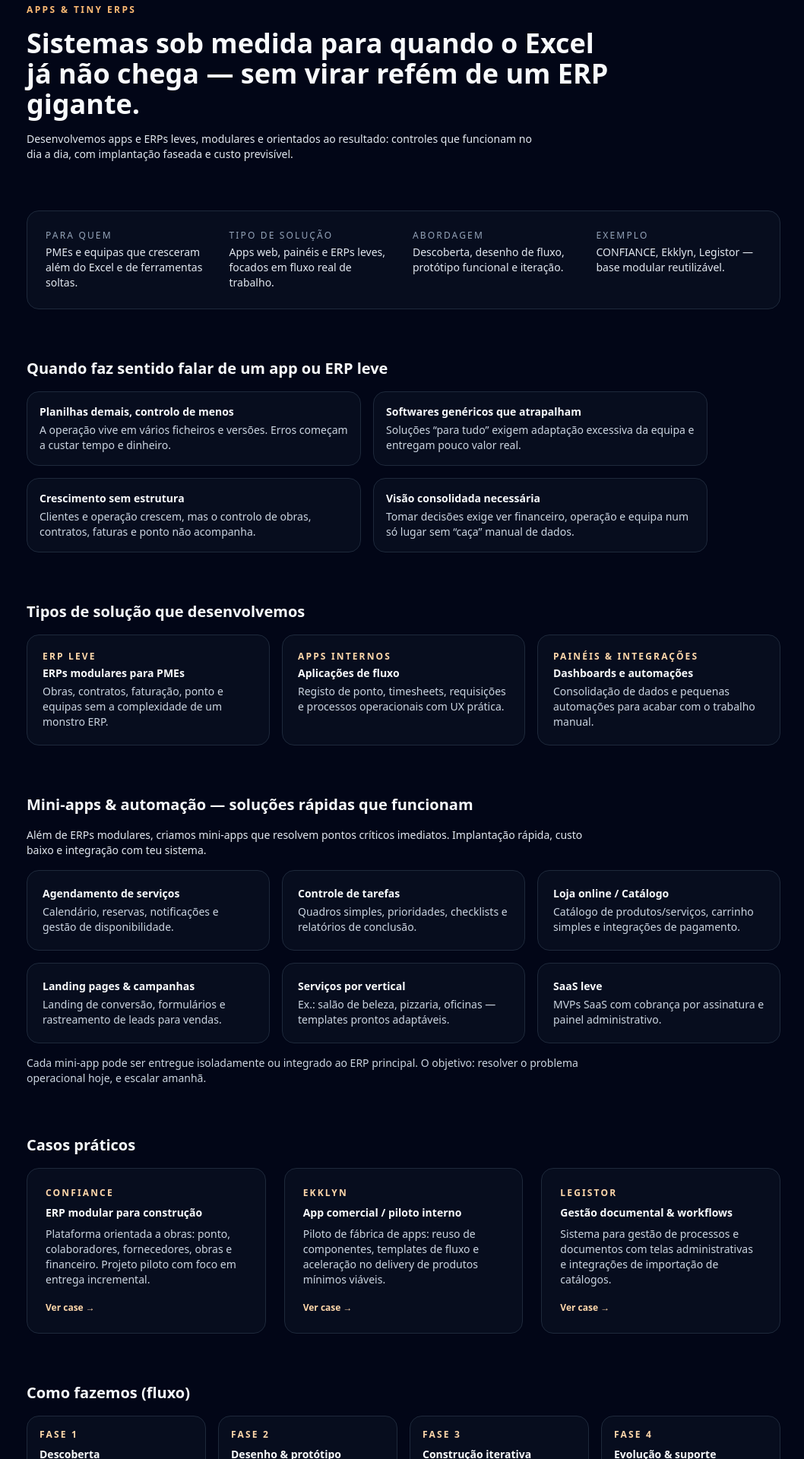
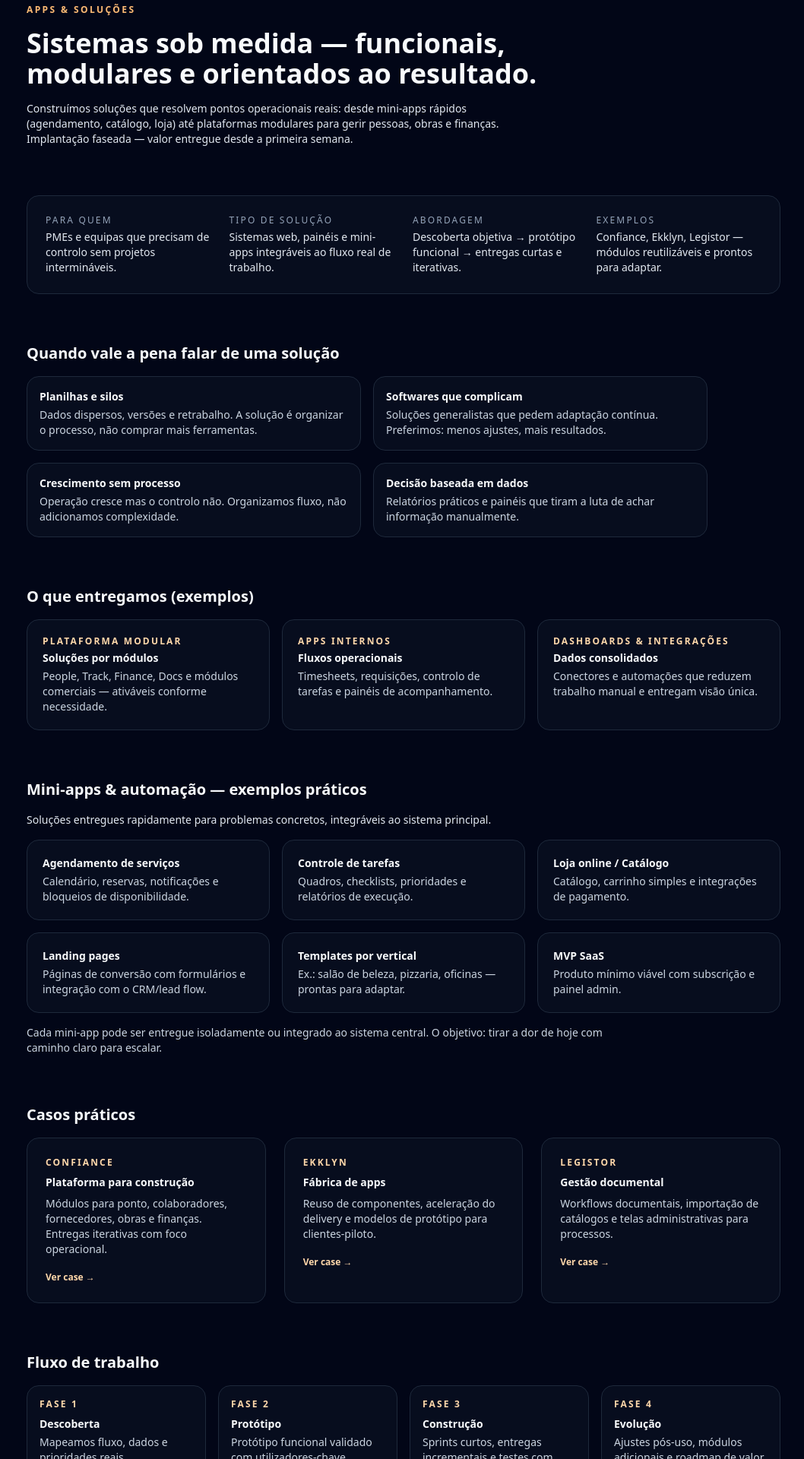
Before and after one commit to libertrendz/libertrendz-site, a Next.js app: page /apps in a window 1280 px wide. Shown: the part 140-2060 px from the top of the page at 76% size, without its empty margins (109-1167 px from the left). Built offline with nearby package versions, Linux system fonts and the light colour scheme.

Commit message:
Atualizar o page.tsx

```diff
--- a/app/apps/page.tsx
+++ b/app/apps/page.tsx
@@ -7,14 +7,14 @@ export default function AppsPage(): JSX.Element {
         {/* HERO */}
         <div className="max-w-3xl space-y-4">
           <p className="text-xs font-semibold uppercase tracking-[0.2em] text-accent-400">
-            Apps & Tiny ERPs
+            Apps & Soluções
           </p>
           <h1 className="text-3xl font-bold leading-tight md:text-4xl">
-            Sistemas sob medida para quando o Excel já não chega — sem virar refém de um ERP gigante.
+            Sistemas sob medida — funcionais, modulares e orientados ao resultado.
           </h1>
           <p className="text-sm text-slate-200 max-w-2xl">
-            Desenvolvemos apps e ERPs leves, modulares e orientados ao resultado: controles que funcionam no dia a dia, com
-            implantação faseada e custo previsível.
+            Construímos soluções que resolvem pontos operacionais reais: desde mini-apps rápidos (agendamento, catálogo, loja)
+            até plataformas modulares para gerir pessoas, obras e finanças. Implantação faseada — valor entregue desde a primeira semana.
           </p>
         </div>
 
@@ -22,108 +22,110 @@ export default function AppsPage(): JSX.Element {
         <div className="grid gap-6 rounded-2xl border border-slate-800 bg-slate-900/40 p-6 md:grid-cols-4">
           <div>
             <p className="text-xs uppercase tracking-[0.18em] text-slate-400">Para quem</p>
-            <p className="mt-1 text-sm text-slate-200">PMEs e equipas que cresceram além do Excel e de ferramentas soltas.</p>
+            <p className="mt-1 text-sm text-slate-200">PMEs e equipas que precisam de controlo sem projetos intermináveis.</p>
           </div>
           <div>
             <p className="text-xs uppercase tracking-[0.18em] text-slate-400">Tipo de solução</p>
-            <p className="mt-1 text-sm text-slate-200">Apps web, painéis e ERPs leves, focados em fluxo real de trabalho.</p>
+            <p className="mt-1 text-sm text-slate-200">Sistemas web, painéis e mini-apps integráveis ao fluxo real de trabalho.</p>
           </div>
           <div>
             <p className="text-xs uppercase tracking-[0.18em] text-slate-400">Abordagem</p>
-            <p className="mt-1 text-sm text-slate-200">Descoberta, desenho de fluxo, protótipo funcional e iteração.</p>
+            <p className="mt-1 text-sm text-slate-200">Descoberta objetiva → protótipo funcional → entregas curtas e iterativas.</p>
           </div>
           <div>
-            <p className="text-xs uppercase tracking-[0.18em] text-slate-400">Exemplo</p>
-            <p className="mt-1 text-sm text-slate-200">CONFIANCE, Ekklyn, Legistor — base modular reutilizável.</p>
+            <p className="text-xs uppercase tracking-[0.18em] text-slate-400">Exemplos</p>
+            <p className="mt-1 text-sm text-slate-200">Confiance, Ekklyn, Legistor — módulos reutilizáveis e prontos para adaptar.</p>
           </div>
         </div>
 
         {/* QUANDO FAZ SENTIDO */}
         <div className="space-y-4">
-          <h2 className="text-xl font-semibold text-slate-50">Quando faz sentido falar de um app ou ERP leve</h2>
+          <h2 className="text-xl font-semibold text-slate-50">Quando vale a pena falar de uma solução</h2>
           <div className="grid gap-4 md:grid-cols-2 max-w-4xl">
             <div className="rounded-2xl border border-slate-800 bg-slate-900/40 p-4 text-sm text-slate-200">
-              <p className="mb-1 font-semibold text-slate-50">Planilhas demais, controlo de menos</p>
-              <p className="text-slate-300">A operação vive em vários ficheiros e versões. Erros começam a custar tempo e dinheiro.</p>
+              <p className="mb-1 font-semibold text-slate-50">Planilhas e silos</p>
+              <p className="text-slate-300">Dados dispersos, versões e retrabalho. A solução é organizar o processo, não comprar mais ferramentas.</p>
             </div>
             <div className="rounded-2xl border border-slate-800 bg-slate-900/40 p-4 text-sm text-slate-200">
-              <p className="mb-1 font-semibold text-slate-50">Softwares genéricos que atrapalham</p>
-              <p className="text-slate-300">Soluções “para tudo” exigem adaptação excessiva da equipa e entregam pouco valor real.</p>
+              <p className="mb-1 font-semibold text-slate-50">Softwares que complicam</p>
+              <p className="text-slate-300">Soluções generalistas que pedem adaptação contínua. Preferimos: menos ajustes, mais resultados.</p>
             </div>
             <div className="rounded-2xl border border-slate-800 bg-slate-900/40 p-4 text-sm text-slate-200">
-              <p className="mb-1 font-semibold text-slate-50">Crescimento sem estrutura</p>
-              <p className="text-slate-300">Clientes e operação crescem, mas o controlo de obras, contratos, faturas e ponto não acompanha.</p>
+              <p className="mb-1 font-semibold text-slate-50">Crescimento sem processo</p>
+              <p className="text-slate-300">Operação cresce mas o controlo não. Organizamos fluxo, não adicionamos complexidade.</p>
             </div>
             <div className="rounded-2xl border border-slate-800 bg-slate-900/40 p-4 text-sm text-slate-200">
-              <p className="mb-1 font-semibold text-slate-50">Visão consolidada necessária</p>
-              <p className="text-slate-300">Tomar decisões exige ver financeiro, operação e equipa num só lugar sem “caça” manual de dados.</p>
+              <p className="mb-1 font-semibold text-slate-50">Decisão baseada em dados</p>
+              <p className="text-slate-300">Relatórios práticos e painéis que tiram a luta de achar informação manualmente.</p>
             </div>
           </div>
         </div>
 
         {/* TIPOS DE SOLUÇÃO */}
         <div className="space-y-4">
-          <h2 className="text-xl font-semibold text-slate-50">Tipos de solução que desenvolvemos</h2>
+          <h2 className="text-xl font-semibold text-slate-50">O que entregamos (exemplos)</h2>
           <div className="grid gap-4 md:grid-cols-3">
             <div className="rounded-2xl border border-slate-800 bg-slate-900/40 p-5 text-sm text-slate-200">
-              <p className="mb-1 text-xs font-semibold uppercase tracking-[0.18em] text-accent-300">ERP leve</p>
-              <p className="font-semibold text-slate-50">ERPs modulares para PMEs</p>
-              <p className="mt-1 text-slate-300">Obras, contratos, faturação, ponto e equipas sem a complexidade de um monstro ERP.</p>
+              <p className="mb-1 text-xs font-semibold uppercase tracking-[0.18em] text-accent-300">Plataforma modular</p>
+              <p className="font-semibold text-slate-50">Soluções por módulos</p>
+              <p className="mt-1 text-slate-300">People, Track, Finance, Docs e módulos comerciais — ativáveis conforme necessidade.</p>
             </div>
+
             <div className="rounded-2xl border border-slate-800 bg-slate-900/40 p-5 text-sm text-slate-200">
               <p className="mb-1 text-xs font-semibold uppercase tracking-[0.18em] text-accent-300">Apps internos</p>
-              <p className="font-semibold text-slate-50">Aplicações de fluxo</p>
-              <p className="mt-1 text-slate-300">Registo de ponto, timesheets, requisições e processos operacionais com UX prática.</p>
+              <p className="font-semibold text-slate-50">Fluxos operacionais</p>
+              <p className="mt-1 text-slate-300">Timesheets, requisições, controlo de tarefas e painéis de acompanhamento.</p>
             </div>
+
             <div className="rounded-2xl border border-slate-800 bg-slate-900/40 p-5 text-sm text-slate-200">
-              <p className="mb-1 text-xs font-semibold uppercase tracking-[0.18em] text-accent-300">Painéis & integrações</p>
-              <p className="font-semibold text-slate-50">Dashboards e automações</p>
-              <p className="mt-1 text-slate-300">Consolidação de dados e pequenas automações para acabar com o trabalho manual.</p>
+              <p className="mb-1 text-xs font-semibold uppercase tracking-[0.18em] text-accent-300">Dashboards & integrações</p>
+              <p className="font-semibold text-slate-50">Dados consolidados</p>
+              <p className="mt-1 text-slate-300">Conectores e automações que reduzem trabalho manual e entregam visão única.</p>
             </div>
           </div>
         </div>
 
         {/* MINI-APPS & AUTOMAÇÃO */}
         <div className="space-y-4">
-          <h2 className="text-xl font-semibold text-slate-50">Mini-apps & automação — soluções rápidas que funcionam</h2>
+          <h2 className="text-xl font-semibold text-slate-50">Mini-apps & automação — exemplos práticos</h2>
           <p className="text-sm text-slate-200 max-w-3xl">
-            Além de ERPs modulares, criamos mini-apps que resolvem pontos críticos imediatos. Implantação rápida, custo baixo e integração com teu sistema.
+            Soluções entregues rapidamente para problemas concretos, integráveis ao sistema principal.
           </p>
 
           <div className="grid gap-4 md:grid-cols-3">
             <div className="rounded-2xl border border-slate-800 bg-slate-900/40 p-5 text-sm text-slate-200">
               <p className="font-semibold text-slate-50">Agendamento de serviços</p>
-              <p className="text-slate-300 mt-1">Calendário, reservas, notificações e gestão de disponibilidade.</p>
+              <p className="text-slate-300 mt-1">Calendário, reservas, notificações e bloqueios de disponibilidade.</p>
             </div>
 
             <div className="rounded-2xl border border-slate-800 bg-slate-900/40 p-5 text-sm text-slate-200">
               <p className="font-semibold text-slate-50">Controle de tarefas</p>
-              <p className="text-slate-300 mt-1">Quadros simples, prioridades, checklists e relatórios de conclusão.</p>
+              <p className="text-slate-300 mt-1">Quadros, checklists, prioridades e relatórios de execução.</p>
             </div>
 
             <div className="rounded-2xl border border-slate-800 bg-slate-900/40 p-5 text-sm text-slate-200">
               <p className="font-semibold text-slate-50">Loja online / Catálogo</p>
-              <p className="text-slate-300 mt-1">Catálogo de produtos/serviços, carrinho simples e integrações de pagamento.</p>
+              <p className="text-slate-300 mt-1">Catálogo, carrinho simples e integrações de pagamento.</p>
             </div>
 
             <div className="rounded-2xl border border-slate-800 bg-slate-900/40 p-5 text-sm text-slate-200">
-              <p className="font-semibold text-slate-50">Landing pages & campanhas</p>
-              <p className="text-slate-300 mt-1">Landing de conversão, formulários e rastreamento de leads para vendas.</p>
+              <p className="font-semibold text-slate-50">Landing pages</p>
+              <p className="text-slate-300 mt-1">Páginas de conversão com formulários e integração com o CRM/lead flow.</p>
             </div>
 
             <div className="rounded-2xl border border-slate-800 bg-slate-900/40 p-5 text-sm text-slate-200">
-              <p className="font-semibold text-slate-50">Serviços por vertical</p>
-              <p className="text-slate-300 mt-1">Ex.: salão de beleza, pizzaria, oficinas — templates prontos adaptáveis.</p>
+              <p className="font-semibold text-slate-50">Templates por vertical</p>
+              <p className="text-slate-300 mt-1">Ex.: salão de beleza, pizzaria, oficinas — prontas para adaptar.</p>
             </div>
 
             <div className="rounded-2xl border border-slate-800 bg-slate-900/40 p-5 text-sm text-slate-200">
-              <p className="font-semibold text-slate-50">SaaS leve</p>
-              <p className="text-slate-300 mt-1">MVPs SaaS com cobrança por assinatura e painel administrativo.</p>
+              <p className="font-semibold text-slate-50">MVP SaaS</p>
+              <p className="text-slate-300 mt-1">Produto mínimo viável com subscrição e painel admin.</p>
             </div>
           </div>
 
           <p className="mt-3 text-sm text-slate-300 max-w-3xl">
-            Cada mini-app pode ser entregue isoladamente ou integrado ao ERP principal. O objetivo: resolver o problema operacional hoje, e escalar amanhã.
+            Cada mini-app pode ser entregue isoladamente ou integrado ao sistema central. O objetivo: tirar a dor de hoje com caminho claro para escalar.
           </p>
         </div>
 
@@ -132,36 +134,33 @@ export default function AppsPage(): JSX.Element {
           <h2 className="text-xl font-semibold text-slate-50">Casos práticos</h2>
 
           <div className="grid gap-6 md:grid-cols-3">
-            {/* CONFIANCE */}
             <article className="rounded-2xl border border-slate-800 bg-slate-900/40 p-6 text-sm text-slate-200">
               <p className="text-xs font-semibold uppercase tracking-[0.18em] text-accent-300">CONFIANCE</p>
-              <h3 className="mt-2 font-semibold text-slate-50">ERP modular para construção</h3>
+              <h3 className="mt-2 font-semibold text-slate-50">Plataforma para construção</h3>
               <p className="mt-2 text-slate-300">
-                Plataforma orientada a obras: ponto, colaboradores, fornecedores, obras e financeiro. Projeto piloto com foco em entrega incremental.
+                Módulos para ponto, colaboradores, fornecedores, obras e finanças. Entregas iterativas com foco operacional.
               </p>
               <div className="mt-4">
                 <a href="/cases#confiance" className="text-xs font-semibold text-accent-300 hover:underline">Ver case →</a>
               </div>
             </article>
 
-            {/* EKKLYN */}
             <article className="rounded-2xl border border-slate-800 bg-slate-900/40 p-6 text-sm text-slate-200">
               <p className="text-xs font-semibold uppercase tracking-[0.18em] text-accent-300">Ekklyn</p>
-              <h3 className="mt-2 font-semibold text-slate-50">App comercial / piloto interno</h3>
+              <h3 className="mt-2 font-semibold text-slate-50">Fábrica de apps</h3>
               <p className="mt-2 text-slate-300">
-                Piloto de fábrica de apps: reuso de componentes, templates de fluxo e aceleração no delivery de produtos mínimos viáveis.
+                Reuso de componentes, aceleração do delivery e modelos de protótipo para clientes-piloto.
               </p>
               <div className="mt-4">
                 <a href="/cases#ekklyn" className="text-xs font-semibold text-accent-300 hover:underline">Ver case →</a>
               </div>
             </article>
 
-            {/* LEGISTOR */}
             <article className="rounded-2xl border border-slate-800 bg-slate-900/40 p-6 text-sm text-slate-200">
               <p className="text-xs font-semibold uppercase tracking-[0.18em] text-accent-300">Legistor</p>
-              <h3 className="mt-2 font-semibold text-slate-50">Gestão documental & workflows</h3>
+              <h3 className="mt-2 font-semibold text-slate-50">Gestão documental</h3>
               <p className="mt-2 text-slate-300">
-                Sistema para gestão de processos e documentos com telas administrativas e integrações de importação de catálogos.
+                Workflows documentais, importação de catálogos e telas administrativas para processos.
               </p>
               <div className="mt-4">
                 <a href="/cases#legistor" className="text-xs font-semibold text-accent-300 hover:underline">Ver case →</a>
@@ -172,7 +171,7 @@ export default function AppsPage(): JSX.Element {
 
         {/* COMO TRABALHAMOS */}
         <div className="space-y-4">
-          <h2 className="text-xl font-semibold text-slate-50">Como fazemos (fluxo)</h2>
+          <h2 className="text-xl font-semibold text-slate-50">Fluxo de trabalho</h2>
           <div className="grid gap-4 md:grid-cols-4">
             <div className="rounded-2xl border border-slate-800 bg-slate-900/40 p-4 text-sm text-slate-200">
               <p className="text-xs font-semibold uppercase tracking-[0.18em] text-accent-300">Fase 1</p>
@@ -181,17 +180,17 @@ export default function AppsPage(): JSX.Element {
             </div>
             <div className="rounded-2xl border border-slate-800 bg-slate-900/40 p-4 text-sm text-slate-200">
               <p className="text-xs font-semibold uppercase tracking-[0.18em] text-accent-300">Fase 2</p>
-              <p className="mt-2 font-semibold text-slate-50">Desenho & protótipo</p>
+              <p className="mt-2 font-semibold text-slate-50">Protótipo</p>
               <p className="mt-1 text-slate-300">Protótipo funcional validado com utilizadores-chave.</p>
             </div>
             <div className="rounded-2xl border border-slate-800 bg-slate-900/40 p-4 text-sm text-slate-200">
               <p className="text-xs font-semibold uppercase tracking-[0.18em] text-accent-300">Fase 3</p>
-              <p className="mt-2 font-semibold text-slate-50">Construção iterativa</p>
-              <p className="mt-1 text-slate-300">Sprints curtos, entregas incrementais e testes de uso.</p>
+              <p className="mt-2 font-semibold text-slate-50">Construção</p>
+              <p className="mt-1 text-slate-300">Sprints curtos, entregas incrementais e testes com utilizadores reais.</p>
             </div>
             <div className="rounded-2xl border border-slate-800 bg-slate-900/40 p-4 text-sm text-slate-200">
               <p className="text-xs font-semibold uppercase tracking-[0.18em] text-accent-300">Fase 4</p>
-              <p className="mt-2 font-semibold text-slate-50">Evolução & suporte</p>
+              <p className="mt-2 font-semibold text-slate-50">Evolução</p>
               <p className="mt-1 text-slate-300">Ajustes pós-uso, módulos adicionais e roadmap de valor.</p>
             </div>
           </div>
@@ -199,15 +198,15 @@ export default function AppsPage(): JSX.Element {
 
         {/* CTA FINAL */}
         <div className="pt-10 border-t border-slate-800 text-center space-y-4">
-          <h2 className="text-2xl font-semibold text-slate-50">Quer discutir um app ou ERP leve para a tua empresa?</h2>
+          <h2 className="text-2xl font-semibold text-slate-50">Quer discutir uma solução para a tua empresa?</h2>
           <p className="max-w-xl mx-auto text-sm text-slate-200">
-            Se a tua PME já passou do ponto de se apoiar só em planilhas e ferramentas soltas, podemos conversar sobre uma solução à medida, com escopo claro e foco em resultado real.
+            Trabalhamos com objetivos claros: resolver uma dor real, entregar valor e garantir caminho para escalar.
           </p>
           <a
             href="/contato"
             className="inline-flex items-center justify-center rounded-lg bg-accent-500 px-6 py-3 text-sm font-semibold text-slate-950 shadow-lg shadow-accent-500/30 transition hover:bg-accent-400"
           >
-            Falar sobre um app / ERP para a minha empresa
+            Falar sobre uma solução
           </a>
         </div>
       </section>
```
